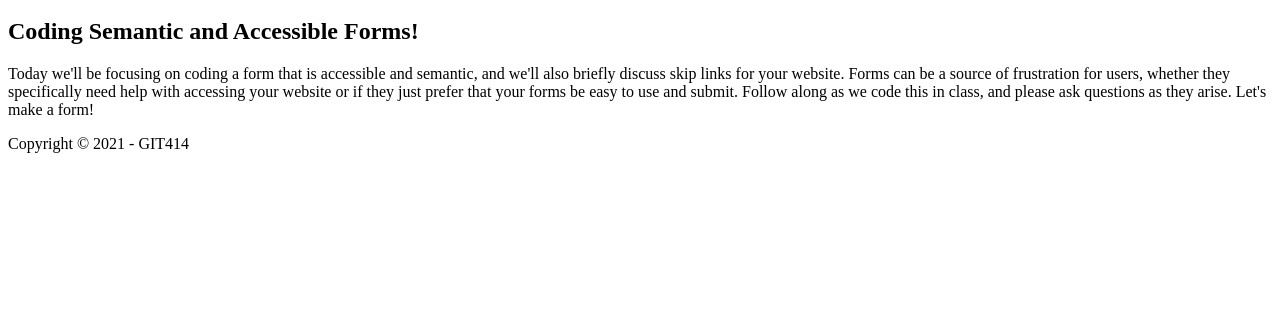
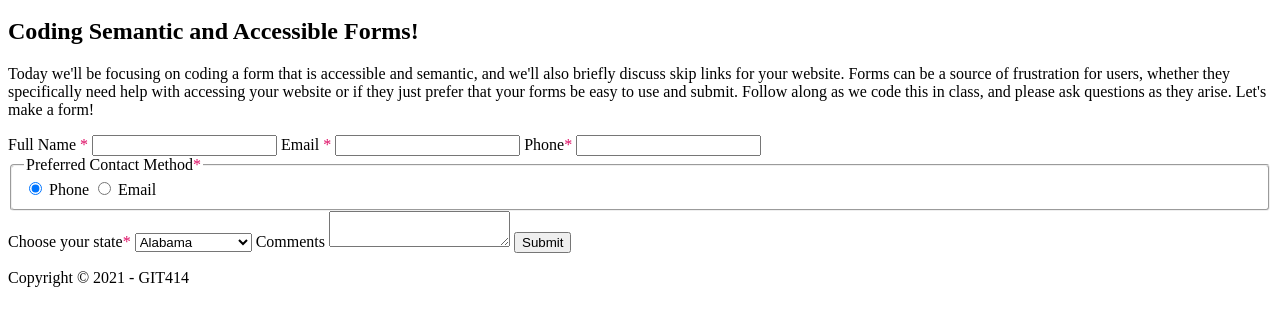
Before and after one commit to krupa-beep/accessible-assignement, a plain HTML site: page index.html in a window 1280 px wide. Shown: the part 227-552 px from the top of the page. Drawn offline with Linux system fonts and the light colour scheme.

Commit message:
Update index.html

```diff
--- a/index.html
+++ b/index.html
@@ -2,10 +2,14 @@
 <html lang="en">
 <head>
 	<meta charset="utf-8">
-<!-- 	-------- TO-DO: ADD META TAG AND NAME HERE -------- -->
-	<meta name="author" content="'Krupa">
+	<!-- 	-------- TO-DO: ADD META TAG AND NAME HERE -------- -->
+	<meta name="description" content="Free Web tutorials">
+	<meta name="keywords" content="HTML, CSS, JavaScript">
+	<meta name="author" content="Krupa">
+	<meta name="viewport" content="width=device-width, initial-scale=1.0">
 	<title>Form Activity Solution File</title>
-<!-- 	-------- TO-DO: ADD LINK TO CSS HERE -------- -->
+	<!-- 	-------- TO-DO: ADD LINK TO CSS HERE -------- -->
+	<link rel="'stylesheet" type="text/css" href="styles.css">
 </head>
 <body>
 	<a href="#main-content" id="skipLink">Skip to main content</a>
@@ -27,7 +31,87 @@
 			<h2>Coding Semantic and Accessible Forms!</h2>
 			<p>Today we'll be focusing on coding a form that is accessible and semantic, and we'll also briefly discuss skip links for your website. Forms can be a source of frustration for users, whether they specifically need help with accessing your website or if they just prefer that your forms be easy to use and submit. Follow along as we code this in class, and please ask questions as they arise. Let's make a form!</p>
 
-<!-- 	-------- TO-DO: ADD FORM CODE HERE DURING CLASS, FOLLOW ALONG TO COMPLETE -------- -->
+			<!-- 	-------- TO-DO: ADD FORM CODE HERE DURING CLASS, FOLLOW ALONG TO COMPLETE -------- -->
+			<form action="https://wp.zybooks.com/form-viewer.php" method="POST">
+
+
+				<label for="fullname" style="padding-left: 0">Full Name<span style="color:#DE0B63;"> *</span></label>
+				<input id="fullname" type="text" autocomplete="name" name="fullname" required>
+
+
+				<label for="Email">Email<span style="color:#DE0B63;"> *</span></label>
+				<input id="Email" type="email" autocomplete="Email" name="Email" required>
+
+				<label for="Phone">Phone<span style="color:#DE0B63;">*</span></label>
+				<input id="Phone" type="tel" autocomplete="tel" name="tel" required>
+
+				<fieldset role="radiogroup" style="border-radius:4px">
+					<legend>Preferred Contact Method<span style="color:#DE0B63;">*</span></legend>
+					<input name="A" type="radio" id="phone" checked>
+					<label for="phone">Phone</label>
+					<input name="A" id="email" type="radio" required>
+					<label for="email">Email</label>
+				</fieldset>
+				<label for="state">Choose your state<span style="color:#DE0B63;">*</span></label>
+				<select id="state" name="select">
+					<option value="1">Alabama</option>
+					<option value="2">Alaska</option>
+					<option value="3">Arizona</option>
+					<option value="4">Arkansas</option>
+					<option value="5">California</option>
+					<option value="6">Colorado</option>
+					<option value="7">Connecticut</option>
+					<option value="8">Delaware</option>
+					<option value="9">Florida</option>
+					<option value="10">Georgia</option>
+					<option value="11">Hawaii</option>
+					<option value="12">Idaho</option>
+					<option value="13">Illinois</option>
+					<option value="14">Indiana</option>
+					<option value="15">Iowa</option>
+					<option value="16">Kansas</option>
+					<option value="17">Kentucky</option>
+					<option value="18">Louisiana</option>
+					<option value="19">Maine</option>
+					<option value="20">Maryland </option>
+					<option value="21">Massachusetts</option>
+					<option value="22">Michigan</option>
+					<option value="23">Minnesota</option>
+					<option value="24">Mississippi</option>
+					<option value="25">Missouri</option>
+					<option value="26">Montana</option>
+					<option value="27">Nebraska</option>
+					<option value="28">Nevada</option>
+					<option value="29">New Hampshire</option>
+					<option value="30">New Jersey</option>
+					<option value="31">New Mexico</option>
+					<option value="32">New York</option>
+					<option value="33">North Carolina</option>
+					<option value="34">North Dakota</option>
+					<option value="35">Ohio</option>
+					<option value="36">Oklahoma</option>
+					<option value="37">Oregon</option>
+					<option value="38">Pennsylvania</option>
+					<option value="39">Rhode Island</option>
+					<option value="40">South Carolina</option>
+					<option value="41">South Dakota</option>
+					<option value="42">Tennessee</option>
+					<option value="43">Texas</option>
+					<option value="44">Utah</option>
+					<option value="45">Vermont</option>
+					<option value="46">Virginia</option>
+					<option value="47">Washington</option>
+					<option value="48">West Virginia</option>
+					<option value="49">Wisconsin</option>
+					<option value="50">Wyoming</option>
+				</select>
+
+				<label for="comments">Comments</label>
+				<textarea id="comments"> </textarea>
+
+				<input type="submit" name="submit" value="Submit">
+
+			</form>
 		</article>
 	</main>
 	<footer>
```
